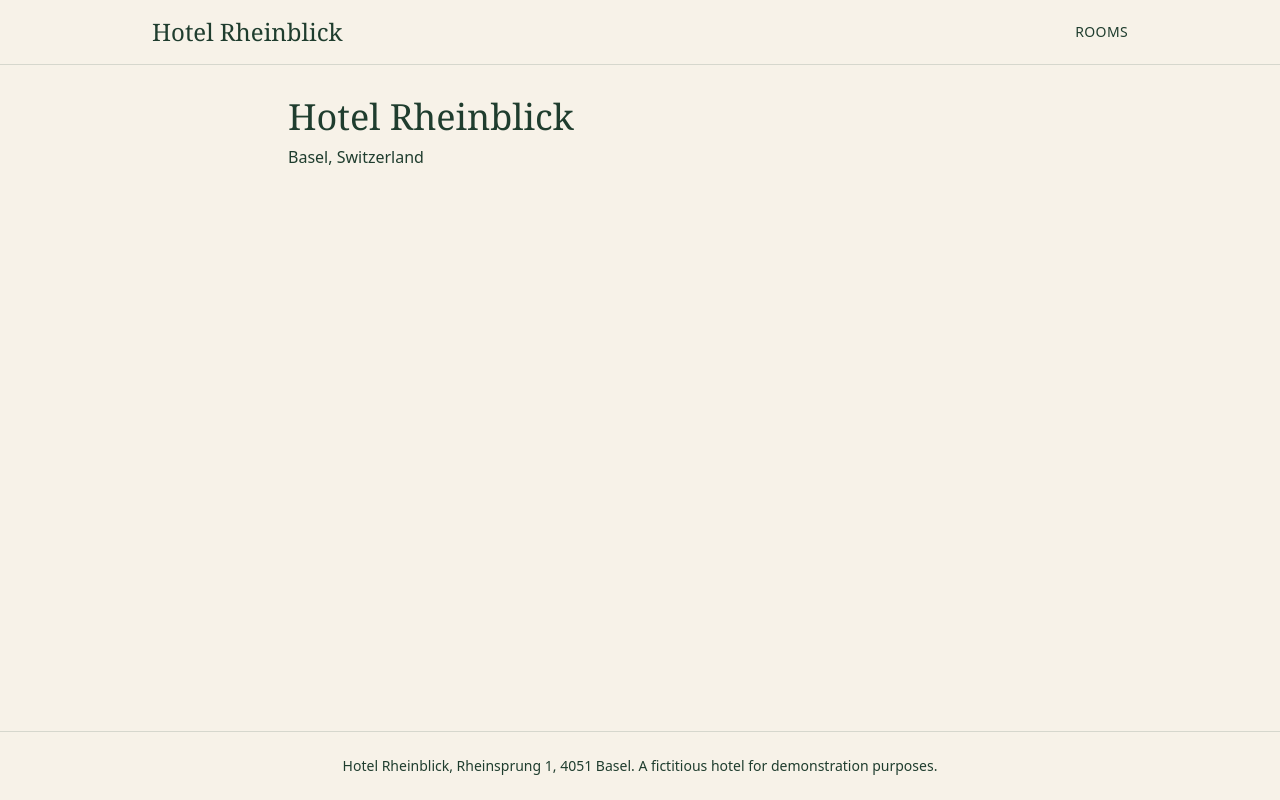
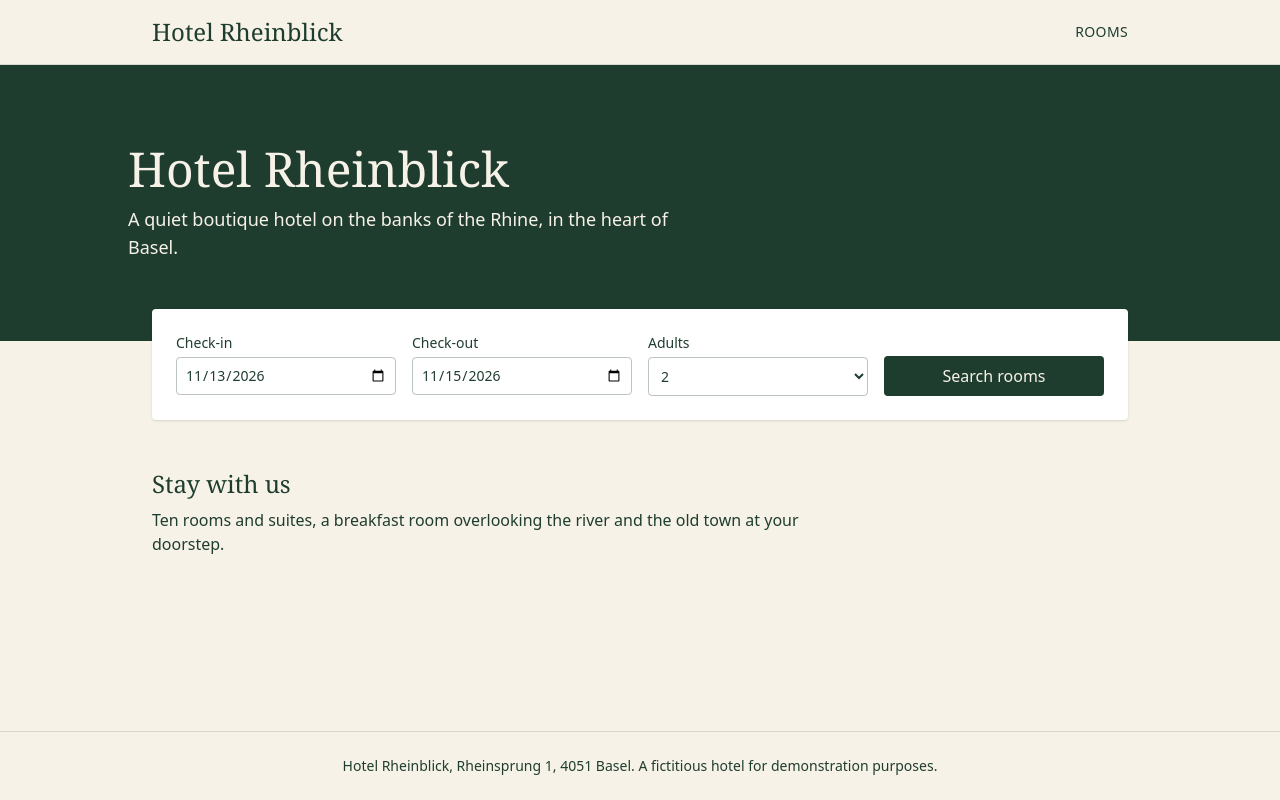
Before and after one commit to agrand2004/hotel-website-demo, a React (Vite) app in the folder apps/web/: page / in a window 1280 px wide. Built offline with nearby package versions, Linux system fonts and the light colour scheme.

Commit message:
feat(web): add search form, rooms list and room detail pages

```diff
--- /dev/null
+++ b/apps/web/src/components/room-card.tsx
@@ -0,0 +1,25 @@
+import type { Room } from "@hotel/shared";
+import { Link } from "react-router-dom";
+import { formatChf } from "../lib/format";
+
+/** Summary card of a room in the search results. */
+export function RoomCard(props: { room: Room; stayQuery: string }) {
+  const { room } = props;
+  return (
+    <article className="overflow-hidden rounded bg-white shadow">
+      <img src={room.imageUrl} alt={room.name} className="h-48 w-full object-cover" />
+      <div className="space-y-2 p-4">
+        <h2 className="font-serif text-xl">{room.name}</h2>
+        <p className="text-sm">{room.type} · up to {room.capacity} guests</p>
+        <p className="text-sm">{room.description}</p>
+        <p className="font-semibold">{formatChf(room.pricePerNight)} / night</p>
+        <Link
+          to={`/rooms/${room.id}?${props.stayQuery}`}
+          className="inline-block rounded bg-forest px-4 py-2 text-sm text-cream hover:opacity-90"
+        >
+          View room
+        </Link>
+      </div>
+    </article>
+  );
+}
--- /dev/null
+++ b/apps/web/src/components/search-form.tsx
@@ -0,0 +1,37 @@
+import { isoDateFromToday } from "../lib/format";
+
+const DEFAULT_CHECK_IN_OFFSET_DAYS = 14;
+const DEFAULT_STAY_NIGHTS = 2;
+const MAX_ADULTS = 4;
+
+/** Plain GET form that sends the visitor to the room list of the searched stay. */
+export function SearchForm(props: { checkIn?: string; checkOut?: string; adults?: string }) {
+  const checkIn = props.checkIn ?? isoDateFromToday(DEFAULT_CHECK_IN_OFFSET_DAYS);
+  const checkOut = props.checkOut ?? isoDateFromToday(DEFAULT_CHECK_IN_OFFSET_DAYS + DEFAULT_STAY_NIGHTS);
+  const adults = props.adults ?? "2";
+  return (
+    <form action="/rooms" method="get" className="grid gap-4 rounded bg-white p-6 shadow sm:grid-cols-4" aria-label="Search rooms">
+      <label className="flex flex-col text-sm">
+        Check-in
+        <input type="date" name="checkIn" defaultValue={checkIn} required className="mt-1 rounded border border-forest/30 p-2" />
+      </label>
+      <label className="flex flex-col text-sm">
+        Check-out
+        <input type="date" name="checkOut" defaultValue={checkOut} required className="mt-1 rounded border border-forest/30 p-2" />
+      </label>
+      <label className="flex flex-col text-sm">
+        Adults
+        <select name="adults" defaultValue={adults} className="mt-1 rounded border border-forest/30 p-2">
+          {Array.from({ length: MAX_ADULTS }, (_, index) => (
+            <option key={index + 1} value={index + 1}>
+              {index + 1}
+            </option>
+          ))}
+        </select>
+      </label>
+      <button type="submit" className="self-end rounded bg-forest px-4 py-2 text-cream hover:opacity-90">
+        Search rooms
+      </button>
+    </form>
+  );
+}
--- a/apps/web/src/pages/home-page.tsx
+++ b/apps/web/src/pages/home-page.tsx
@@ -1,9 +1,24 @@
-/** Placeholder landing page, replaced by `feat/web-search-and-rooms`. */
+import { SearchForm } from "../components/search-form";
+
+/** Landing page with the hero and the stay search. */
 export function HomePage() {
   return (
-    <main className="mx-auto max-w-3xl p-8">
-      <h1 className="font-serif text-4xl">Hotel Rheinblick</h1>
-      <p className="mt-2">Basel, Switzerland</p>
+    <main>
+      <section className="bg-forest px-6 py-20 text-cream">
+        <div className="mx-auto max-w-5xl">
+          <h1 className="font-serif text-5xl">Hotel Rheinblick</h1>
+          <p className="mt-3 max-w-xl text-lg">A quiet boutique hotel on the banks of the Rhine, in the heart of Basel.</p>
+        </div>
+      </section>
+      <section className="mx-auto -mt-8 max-w-5xl px-6">
+        <SearchForm />
+      </section>
+      <section className="mx-auto max-w-5xl px-6 py-12">
+        <h2 className="font-serif text-2xl">Stay with us</h2>
+        <p className="mt-2 max-w-2xl">
+          Ten rooms and suites, a breakfast room overlooking the river and the old town at your doorstep.
+        </p>
+      </section>
     </main>
   );
 }
--- a/apps/web/src/pages/room-detail-page.tsx
+++ b/apps/web/src/pages/room-detail-page.tsx
@@ -1,4 +1,42 @@
-/** Placeholder, implemented by `feat/web-search-and-rooms`. */
+import type { Room } from "@hotel/shared";
+import { Link, useParams, useSearchParams } from "react-router-dom";
+import { formatChf } from "../lib/format";
+import { useApiResource } from "../lib/use-api-resource";
+
+/** Detail of one room, with the link that starts the booking for the searched stay. */
 export function RoomDetailPage() {
-  return <main className="mx-auto max-w-5xl p-6">RoomDetailPage</main>;
+  const { roomId } = useParams();
+  const [params] = useSearchParams();
+  const resource = useApiResource<{ room: Room }>(roomId ? `/api/rooms/${roomId}` : null);
+  const bookingQuery = new URLSearchParams({
+    roomId: roomId ?? "",
+    checkIn: params.get("checkIn") ?? "",
+    checkOut: params.get("checkOut") ?? "",
+    adults: params.get("adults") ?? "2",
+  }).toString();
+
+  if (resource.status === "loading") return <main className="mx-auto max-w-5xl p-6">Loading room…</main>;
+  if (resource.status === "error") {
+    return (
+      <main className="mx-auto max-w-5xl p-6">
+        <p role="alert">{resource.error.message}</p>
+        <Link to="/rooms" className="underline">Back to rooms</Link>
+      </main>
+    );
+  }
+  const { room } = resource.data;
+  return (
+    <main className="mx-auto grid max-w-5xl gap-8 px-6 py-10 md:grid-cols-2">
+      <img src={room.imageUrl} alt={room.name} className="w-full rounded object-cover" />
+      <div className="space-y-4">
+        <h1 className="font-serif text-4xl">{room.name}</h1>
+        <p>{room.type} · up to {room.capacity} guests</p>
+        <p>{room.description}</p>
+        <p className="text-xl font-semibold">{formatChf(room.pricePerNight)} / night</p>
+        <Link to={`/book?${bookingQuery}`} className="inline-block rounded bg-forest px-6 py-3 text-cream hover:opacity-90">
+          Book this room
+        </Link>
+      </div>
+    </main>
+  );
 }
--- a/apps/web/src/pages/rooms-page.tsx
+++ b/apps/web/src/pages/rooms-page.tsx
@@ -1,4 +1,40 @@
-/** Placeholder, implemented by `feat/web-search-and-rooms`. */
+import type { Room } from "@hotel/shared";
+import { useSearchParams } from "react-router-dom";
+import { RoomCard } from "../components/room-card";
+import { SearchForm } from "../components/search-form";
+import { useApiResource } from "../lib/use-api-resource";
+import { formatDate } from "../lib/format";
+
+/** Rooms available for the stay described by the query string. */
 export function RoomsPage() {
-  return <main className="mx-auto max-w-5xl p-6">RoomsPage</main>;
+  const [params] = useSearchParams();
+  const checkIn = params.get("checkIn") ?? undefined;
+  const checkOut = params.get("checkOut") ?? undefined;
+  const adults = params.get("adults") ?? undefined;
+  const hasStay = checkIn !== undefined && checkOut !== undefined && adults !== undefined;
+  const stayQuery = hasStay ? new URLSearchParams({ checkIn, checkOut, adults }).toString() : "";
+  const resource = useApiResource<{ rooms: Room[] }>(hasStay ? `/api/rooms?${stayQuery}` : null);
+
+  return (
+    <main className="mx-auto max-w-5xl space-y-8 px-6 py-10">
+      <h1 className="font-serif text-3xl">Rooms</h1>
+      <SearchForm checkIn={checkIn} checkOut={checkOut} adults={adults} />
+      {!hasStay && <p>Choose your dates to see the rooms available.</p>}
+      {hasStay && resource.status === "loading" && <p>Loading rooms…</p>}
+      {hasStay && resource.status === "error" && <p role="alert">{resource.error.message}</p>}
+      {hasStay && resource.status === "success" && (
+        <section aria-label="Available rooms">
+          <p className="mb-4 text-sm">
+            {resource.data.rooms.length} rooms available from {formatDate(checkIn)} to {formatDate(checkOut)}
+          </p>
+          {resource.data.rooms.length === 0 && <p>No room is available for these dates. Try other dates.</p>}
+          <div className="grid gap-6 sm:grid-cols-2 lg:grid-cols-3">
+            {resource.data.rooms.map((room) => (
+              <RoomCard key={room.id} room={room} stayQuery={stayQuery} />
+            ))}
+          </div>
+        </section>
+      )}
+    </main>
+  );
 }
```
